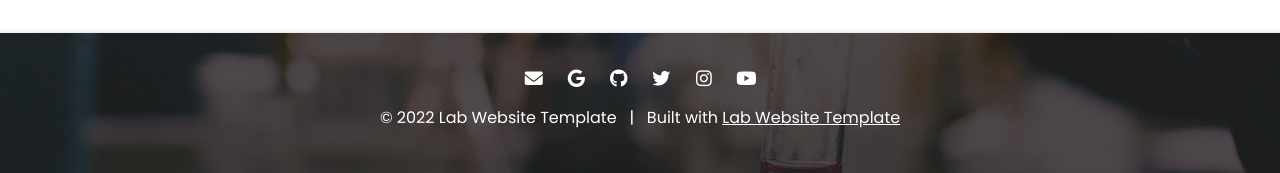
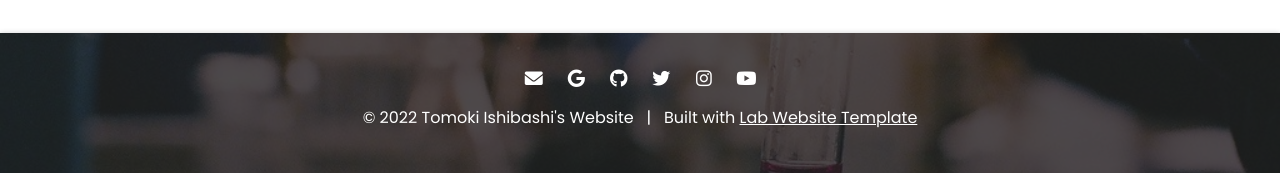
Before and after one commit to ishibaki/ishibashi-lab.github.io, a Jekyll site: the page built from index.md, in a window 1280 px wide and 900 px high, scrolled down 973 px. Shown: the part 727-900 px from the top of the window. Built offline with Jekyll 4.4.1, drawn with Linux system fonts in a browser that asks for light colours; some of the changed text lies outside the part shown.

Commit message:
Update _config.yaml

```diff
--- a/_config.yaml
+++ b/_config.yaml
@@ -1,12 +1,12 @@
 ### basic settings
 
 # site properties and page defaults
-title: Lab Website Template
+title: "Tomoki Ishibashi's Website"
 description: An easy-to-use, flexible website template for labs, with automatic citations, GitHub tag imports, pre-built components, and more.
 logo: images/logo.svg
 header: images/background.jpg
 footer: images/background.jpg
-baseurl: /lab-website-template
+baseurl: /ishibashi-lab.github.io
 
 # site social media and other links
 links:
```
